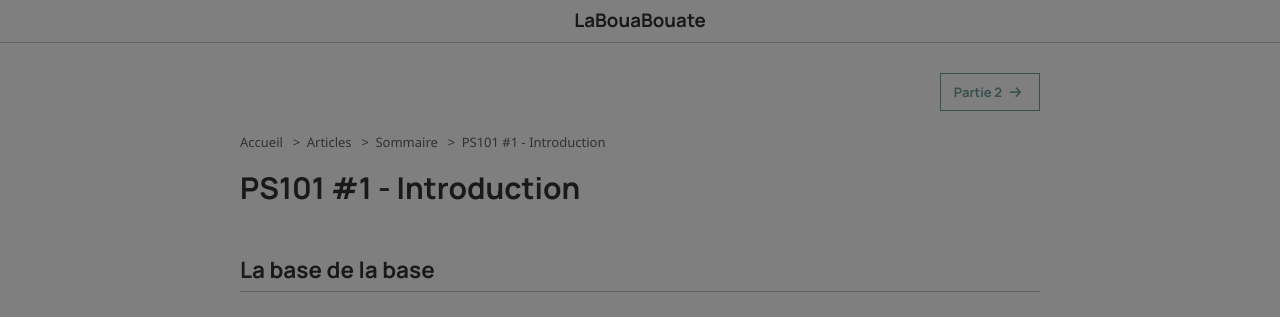
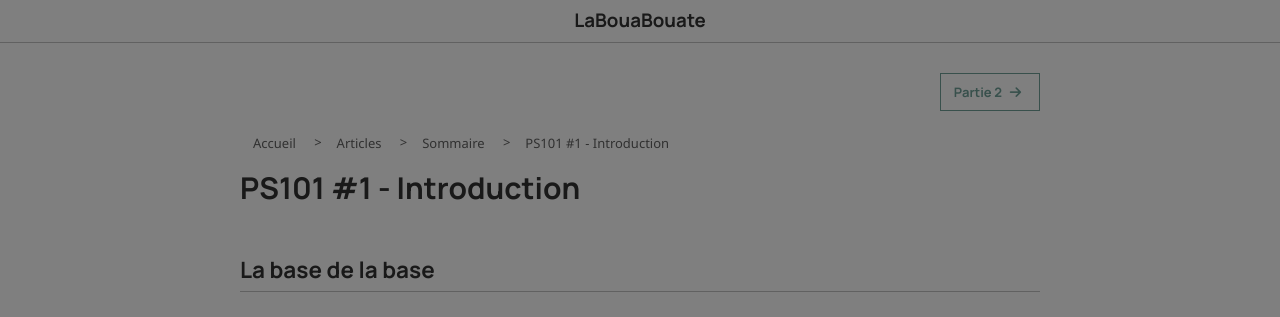
Before and after one commit to leobouard/leobouard.github.io, a Jekyll site: the page built from _posts/2024-04-07-cours-powershell-from-scratch-001.md, in a window 1280 px wide. Shown: the top 317 px of the page. Built offline with Jekyll 4.4.1, drawn with Linux system fonts in a browser that asks for light colours; nearby versions of some CDN libraries; some web fonts are replaced; comment, search, counter and statistics services are not loaded.

Commit message:
Ajout reading-time et mise à jour breadcrumbs

```diff
--- a/_sass/breadcrumbs.scss
+++ b/_sass/breadcrumbs.scss
@@ -19,7 +19,17 @@ nav.breadcrumb a {
     text-decoration: none;
 }
 
+nav.breadcrumb a,
+nav.breadcrumb span {
+    padding: 0.5em 1em;
+}
+
+nav.breadcrumb a:hover {
+    text-decoration: underline;
+    background: var(--lightaccent);
+}
+
 nav.breadcrumb li:not(:first-child)::before {
     content: ">";
-    margin: 0 0.5em;
+    margin: 0 0.15em;
 }
```
Also changed, not shown: _includes/reading-time.html (added, +8 -0 lines).
